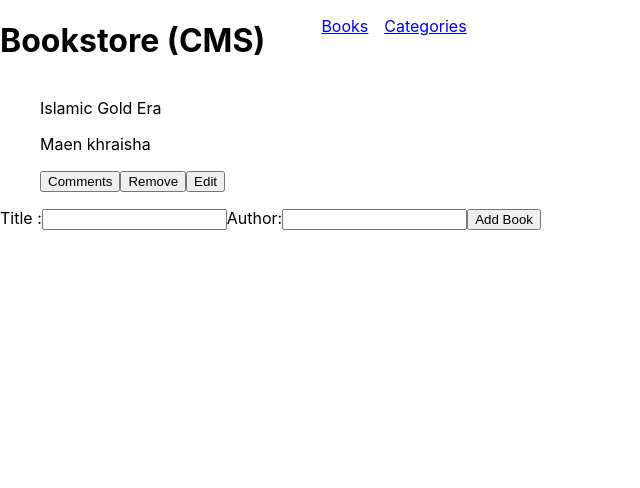
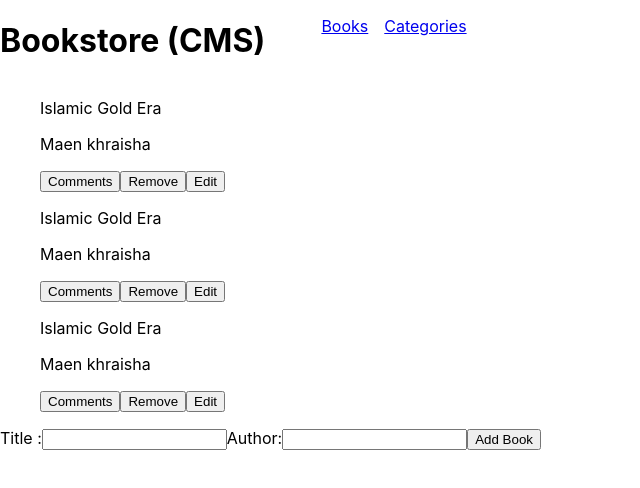
Before and after one commit to maenkhraisha/book-store, a React (Create React App) app: page / in a window 1280 px wide. Shown: the top 488 px of the page, without its empty margins (0-640 px from the left). Built offline with nearby package versions, Linux system fonts and the light colour scheme.

Commit message:
finish remove function

```diff
--- a/src/Pages/Books.js
+++ b/src/Pages/Books.js
@@ -1,13 +1,19 @@
-import React from 'react';
-import Book from '../components/Book';
-import AddBook from '../components/AddBook';
+import React from "react";
+import { useSelector } from "react-redux";
 
-
+import Book from "../components/Book";
+import AddBook from "../components/AddBook";
 
 function Books() {
+  let bookList = useSelector((bookState) => bookState.books);
+
   return (
     <div>
-      <Book />
+
+      {bookList.map((book) => (
+        <Book key={book.key} props={book} />
+      ))}
+
       <AddBook />
     </div>
   );
--- a/src/components/Book.js
+++ b/src/components/Book.js
@@ -1,25 +1,30 @@
 import React from "react";
-import { useSelector } from "react-redux";
-import {bookState} from "./redux/books/books-state";
+import { useDispatch } from "react-redux";
 
+const Book = (book) => {
+  const dispatch = useDispatch();
+  const removeBookHandler = (e) => {
+    const keyValue = e.target.value;
+    dispatch({ type: "REMOVE_BOOK", payload: { key: keyValue } });
+  };
 
-const Book = () => {
-  let bookList = useSelector(bookState => bookState.books);
-  console.log(bookState);
-
+  const {author,key,title} = book.props;
   return (
     <div>
       <ul>
-        {bookList.map((b) => (
-          <li key={b.key}>
-            <p>{b.categorie}</p>
-            <p>{b.title}</p>
-            <p>{b.author}</p>
+          <li key={key}>
+            <p>{title}</p>
+            <p>{author}</p>
             <button type="button">Comments</button>
-            <button type="button">Remove</button>
+            <button
+              value={key}
+              onClick={(e) => removeBookHandler(e)}
+              type="button"
+            >
+              Remove
+            </button>
             <button type="button">Edit</button>
           </li>
-        ))}
       </ul>
     </div>
   );
--- a/src/components/redux/books/books-state.js
+++ b/src/components/redux/books/books-state.js
@@ -1,5 +1,15 @@
 let bookState =  [{
     key:1,
+    title: 'Islamic Gold Era',
+    author: 'Maen khraisha',
+  },
+  {
+    key:2,
+    title: 'Islamic Gold Era',
+    author: 'Maen khraisha',
+  },
+  {
+    key:3,
     title: 'Islamic Gold Era',
     author: 'Maen khraisha',
   }];
--- a/src/components/redux/books/booksReducer.js
+++ b/src/components/redux/books/booksReducer.js
@@ -17,11 +17,8 @@ export function bookReducer(state = bookState, action) {
       ];
 
     case REMOVE_BOOK:
-      console.log("remove book");
-      return {
-        ...state.slice(0, action.id),
-        ...state.slice(action.id + 1),
-      };
+      console.log("try to remove");
+      return state.filter((s)=>s.key!== parseInt(action.payload.key))
     default:
       return state;
   }
@@ -37,11 +34,3 @@ export function bookReducer(state = bookState, action) {
 //     author:payload.author
 //   },
 // });
-
-export function removeBook() {
-  return {
-    type: REMOVE_BOOK,
-    title: "",
-    author: "",
-  };
-}
```
Also changed, not shown: src/components/redux/books/bookSlice.js (added, +13 -0 lines), src/components/RemoveBook.js (added).
